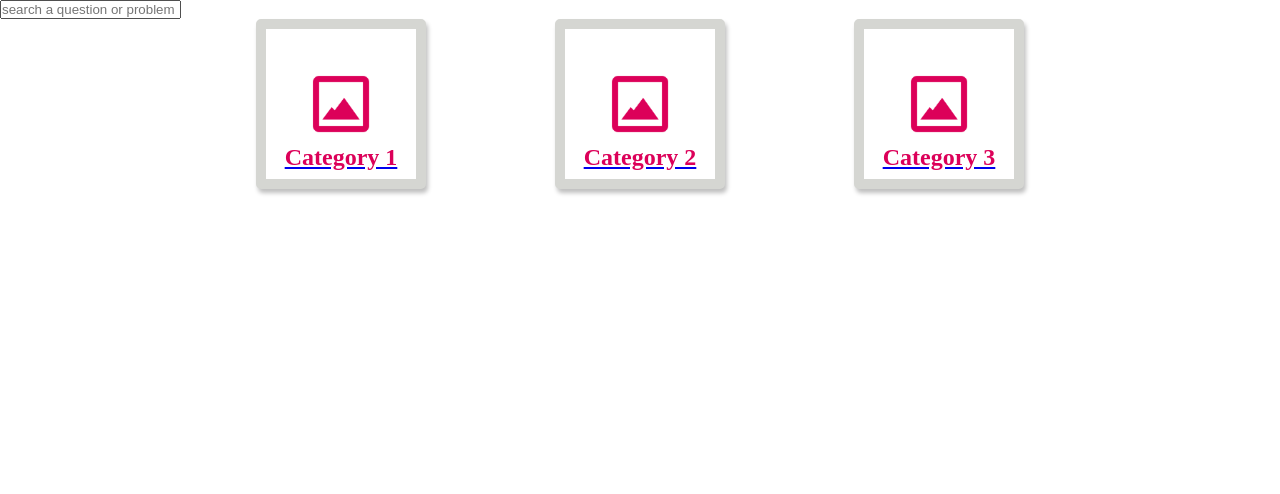
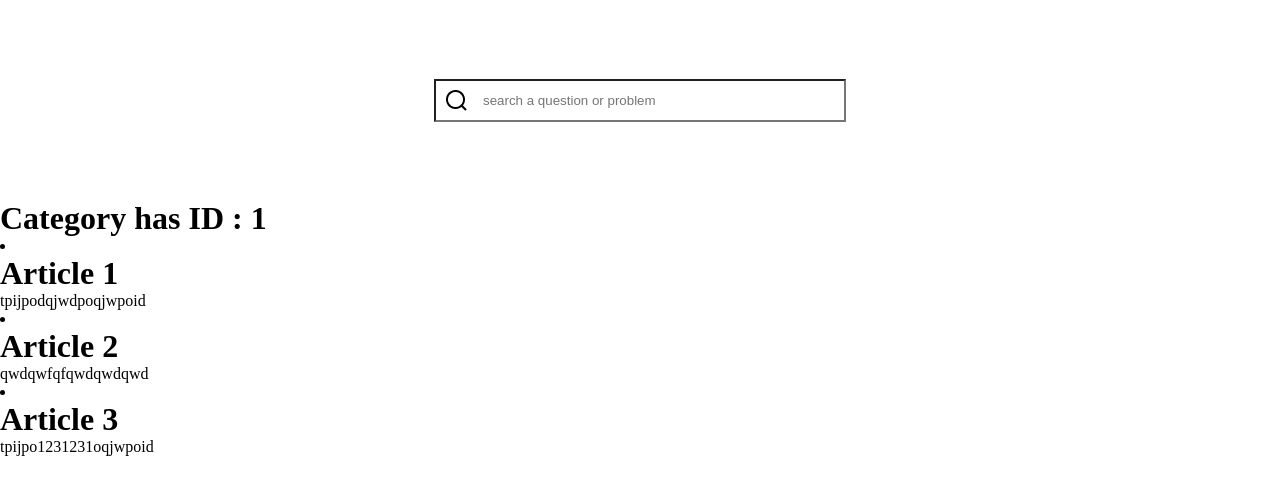
Before and after one commit to husted123/responza-light, a React (Create React App) app: page /1 in a window 1280 px wide. Shown: the top 494 px of the page. Built offline with nearby package versions, Linux system fonts and the light colour scheme.

Commit message:
Route working for categories

```diff
--- a/src/App.js
+++ b/src/App.js
@@ -1,18 +1,37 @@
 import React from 'react';
+import {
+  BrowserRouter as Router,
+  Routes,
+  Route,
+} from "react-router-dom";
 // Import components
 import Search from "./components/Search"
 import Categories from './components/Categories';
+import CategoryDetail from './components/CategoryDetail';
 import categories from "./data.json"
 import "./style/style.css";
 
+// eslint-disable-next-line no-unused-vars
+const cat = categories;
+
 function App() {
-  const cat = categories;
   return (
-    <div className="App">
-     <Search />
-     <Categories cat={categories} />
-    </div>
+    <Router>
+          <Search />
+      <Routes>
+          <Route path="/" element={<Home />}></Route>
+          <Route path="/:name" exact element={<CategoryDetail cat={categories} />} ></Route>
+      </Routes>
+    </Router>
   );
 }
 
+function Home(){
+  return (
+    <div className="App">
+    <Categories cat={categories} />
+   </div>
+  )
+}
+
 export default App;
--- a/src/components/Categories.js
+++ b/src/components/Categories.js
@@ -1,20 +1,11 @@
 import React from 'react';
 import dummy from './img/cat-dummy.png'
-import CategoryDetail from './CategoryDetail';
-import {
-    BrowserRouter as Router,
-    Routes,
-    Route,
-    Link,
-  } from "react-router-dom";
+import {Link} from "react-router-dom";
 
 
 const Categories = (props) =>
-
    {
-       console.log(props.cat)
        return (
-        <Router>
         <div class="categories_wrapper">
         {props.cat.map(category => (
             <Link to={`/${category.id}`}>
@@ -24,12 +15,7 @@ const Categories = (props) =>
                 </div>
             </Link>
         ))}
-            <Routes>
-            <Route path="/" exact component ={Categories}></Route>
-            <Route path="/:id" exact component={CategoryDetail} ></Route>
-            </Routes>
     </div>
-        </Router>
         );
    };
 
--- a/src/components/CategoryDetail.js
+++ b/src/components/CategoryDetail.js
@@ -1,15 +1,24 @@
-import dummy from './img/cat-dummy.png'
-import {Link} from "react-router-dom";
 import { useEffect, useState } from 'react';
+import { useParams } from 'react-router-dom';
+
 
 const CategoryDetail = (props) =>
    {
-    const [item, setItem] = useState({})
-       console.log(props.cat)
+      let {name} = useParams();
+      let x = Number(name)
+      const item = props.cat.find( element => element.id === x )
+      console.log(item);
+
        return (
-         <div>
-            <h1>item</h1>
-         </div>
+            <div class="detail_wrapper">
+               <h1>Category has ID : {item.id}</h1>
+               {item.articles.map(article => (
+                  <li>
+                     <h1>{article.name}</h1>
+                     <p>{article.text}</p>
+                  </li>
+               ))}
+            </div>
         );
    };
 
--- a/src/components/Search.js
+++ b/src/components/Search.js
@@ -1,8 +1,9 @@
 import React from 'react';
 
 const Search = () => (
-    <input type="text" placeholder='search a question or problem'/>
-
+    <div class="search_wrapper">
+    <input type="text" placeholder= 'search a question or problem'/>
+    </div>
 )
 
 export default Search;
--- a/src/data.json
+++ b/src/data.json
@@ -19,10 +19,33 @@
         },
         {
             "id": 2,
-            "name": "Category 2"
+            "name": "Category 2",
+            "articles": [
+                {
+                    "name": "Article 1",
+                    "text" : "tpijpodqjwdpoqjwpoid"
+                }
+            ]
         },
         {
             "id": 3,
-            "name": "Category 3"
+            "name": "Category 3",
+            "articles": [
+                {
+                    "name": "Article 1",
+                    "text" : "tpijpodqjwdpoqjwpoid",
+                    "longtext" : "Lorem Ipsum is simply dummy text of the printing and typesetting industry. Lorem Ipsum has been the industry's standard dummy text ever since the 1500s, when an unknown printer took a galley of type and scrambled it to make a type specimen book. It has survived not only five centuries, but also the leap into electronic typesetting, remaining essentially unchanged. It was popularised in the 1960s with the release of Letraset sheets containing Lorem Ipsum passages, and more recently with desktop publishing software like Aldus PageMaker including versions of Lorem Ipsum."
+                }
+            ]
+        },
+        {
+            "id": 4,
+            "name": "Category 4",
+            "articles": [
+                {
+                    "name": "Article 1",
+                    "text" : "tpijpodqjwdpoqjwpoid"
+                }
+            ]
         }
     ]
--- a/src/style/style.css
+++ b/src/style/style.css
@@ -57,4 +57,26 @@
   top: 50%;
   left: 50%;
 }
+
+.search_wrapper {
+  height: 25vh;
+  display: -webkit-box;
+  display: -ms-flexbox;
+  display: flex;
+  -ms-flex-pack: distribute;
+      justify-content: space-around;
+  -webkit-box-align: center;
+      -ms-flex-align: center;
+          align-items: center;
+}
+
+.search_wrapper input {
+  padding: 12px;
+  width: 30%;
+  background-image: url(searchicon.png);
+  background-repeat: no-repeat;
+  background-position-y: center;
+  background-position-x: 10px;
+  text-indent: 35px;
+}
 /*# sourceMappingURL=style.css.map */
--- a/src/style/style.scss
+++ b/src/style/style.scss
@@ -3,7 +3,7 @@
     padding:0;
 }
 
-//categories
+// Categories
 .categories_wrapper{
     display: flex;
     flex-direction: row;
@@ -40,3 +40,20 @@
         }
     }
 }
+// Search
+.search_wrapper{
+    height: 25vh;
+    display: flex;
+    justify-content: space-around;
+    align-items: center;
+    input{
+        padding: 12px;
+        width: 30%;
+        background-image: url(searchicon.png);
+        background-repeat: no-repeat;
+        background-position-y: center;
+        background-position-x: 10px;
+        text-indent: 35px;
+
+    }
+}
```
Also changed, not shown: src/style/searchicon.png (added), 1 other file (tests, documents, lock files or other folders). Lines whose indentation alone changed are shown as unchanged.
